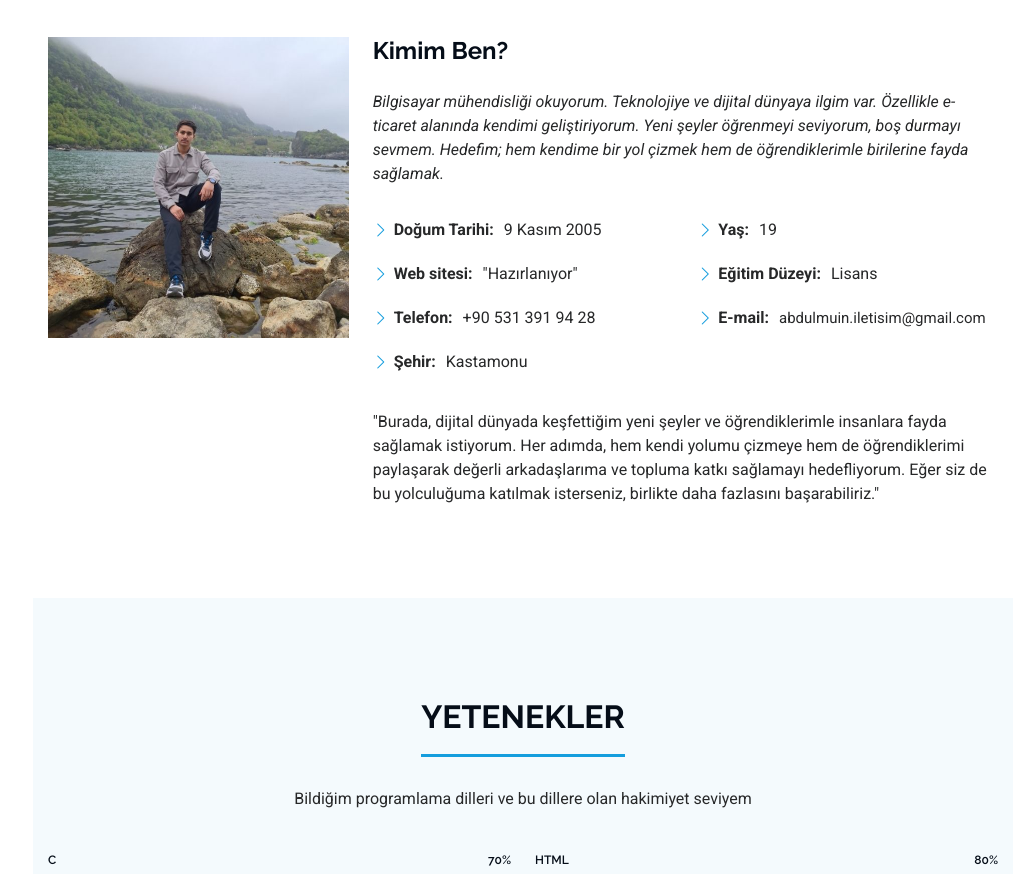
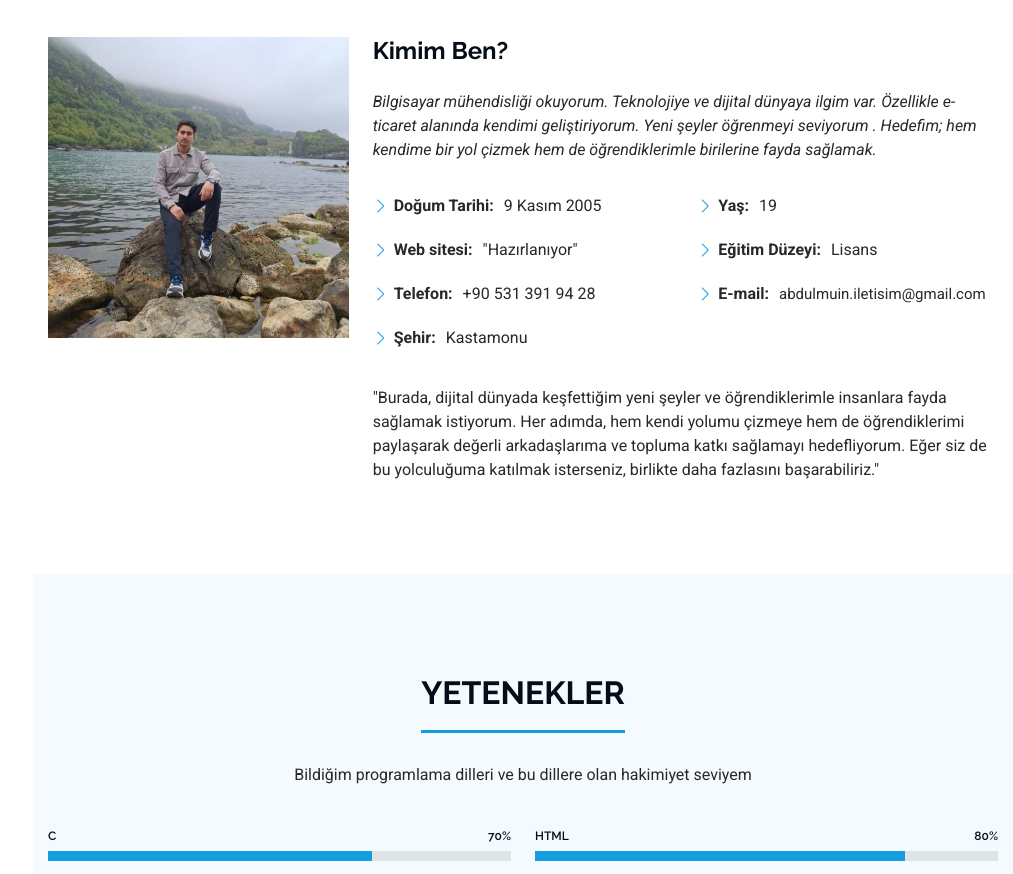
Before and after one commit to abdulmuin-said/abdulmuin, a plain HTML site: page index.html in a window 1280 px wide. Shown: the part 1144-2018 px from the top of the page, without its empty margins (267-1280 px from the left). Drawn offline with Linux system fonts and the light colour scheme; a web font is replaced by a local one.

Commit message:
Update index.html

```diff
--- a/index.html
+++ b/index.html
@@ -157,7 +157,7 @@
           <div class="col-lg-8 content">
             <h2>Kimim Ben?</h2>
             <p class="fst-italic py-3">
-              Bilgisayar mühendisliği okuyorum. Teknolojiye ve dijital dünyaya ilgim var. Özellikle e-ticaret alanında kendimi geliştiriyorum. Yeni şeyler öğrenmeyi seviyorum, boş durmayı sevmem. Hedefim; hem kendime bir yol çizmek hem de öğrendiklerimle birilerine fayda sağlamak.
+              Bilgisayar mühendisliği okuyorum. Teknolojiye ve dijital dünyaya ilgim var. Özellikle e-ticaret alanında kendimi geliştiriyorum. Yeni şeyler öğrenmeyi seviyorum . Hedefim; hem kendime bir yol çizmek hem de öğrendiklerimle birilerine fayda sağlamak.
             </p>
             <div class="row">
               <div class="col-lg-6">
```
